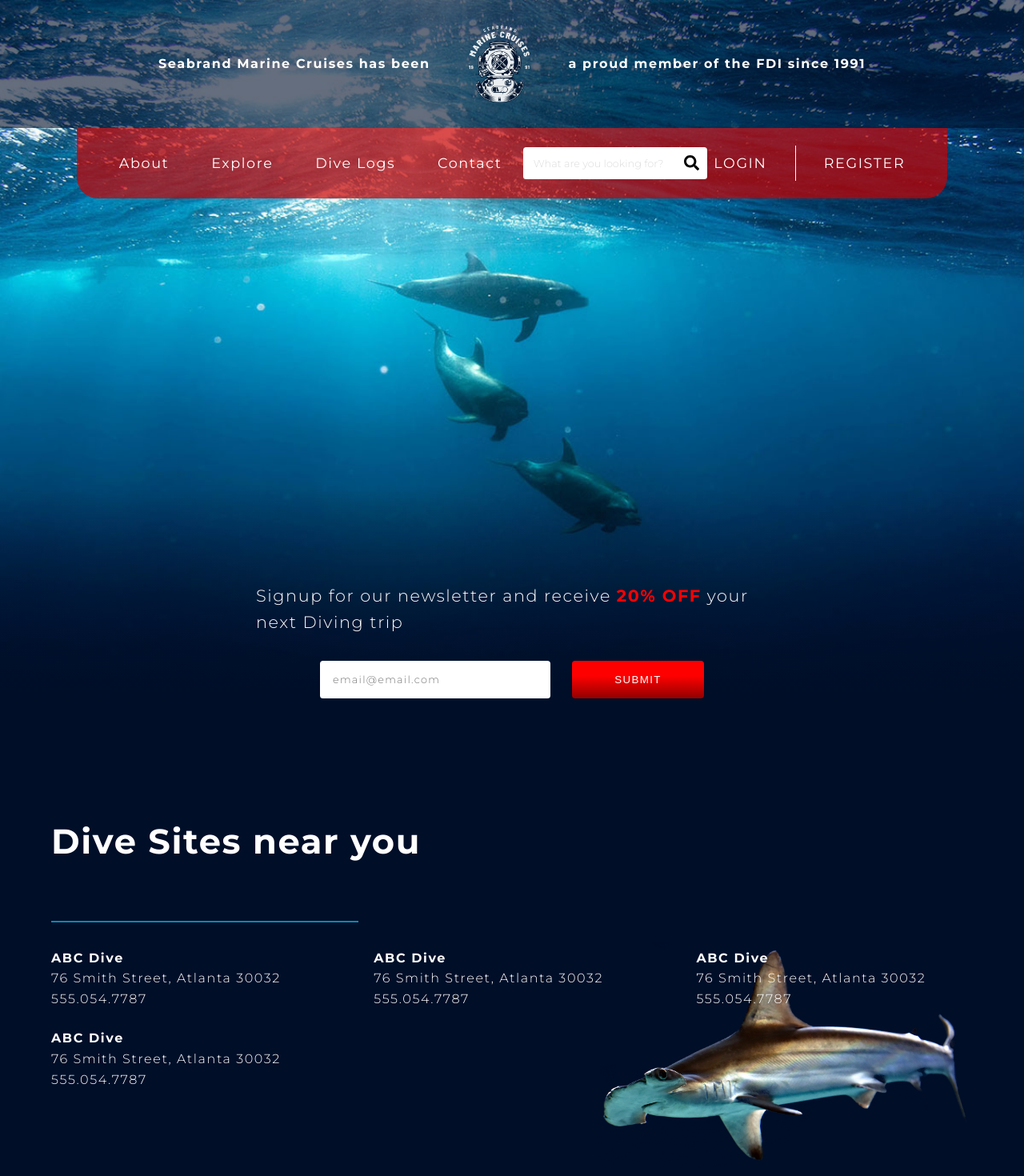
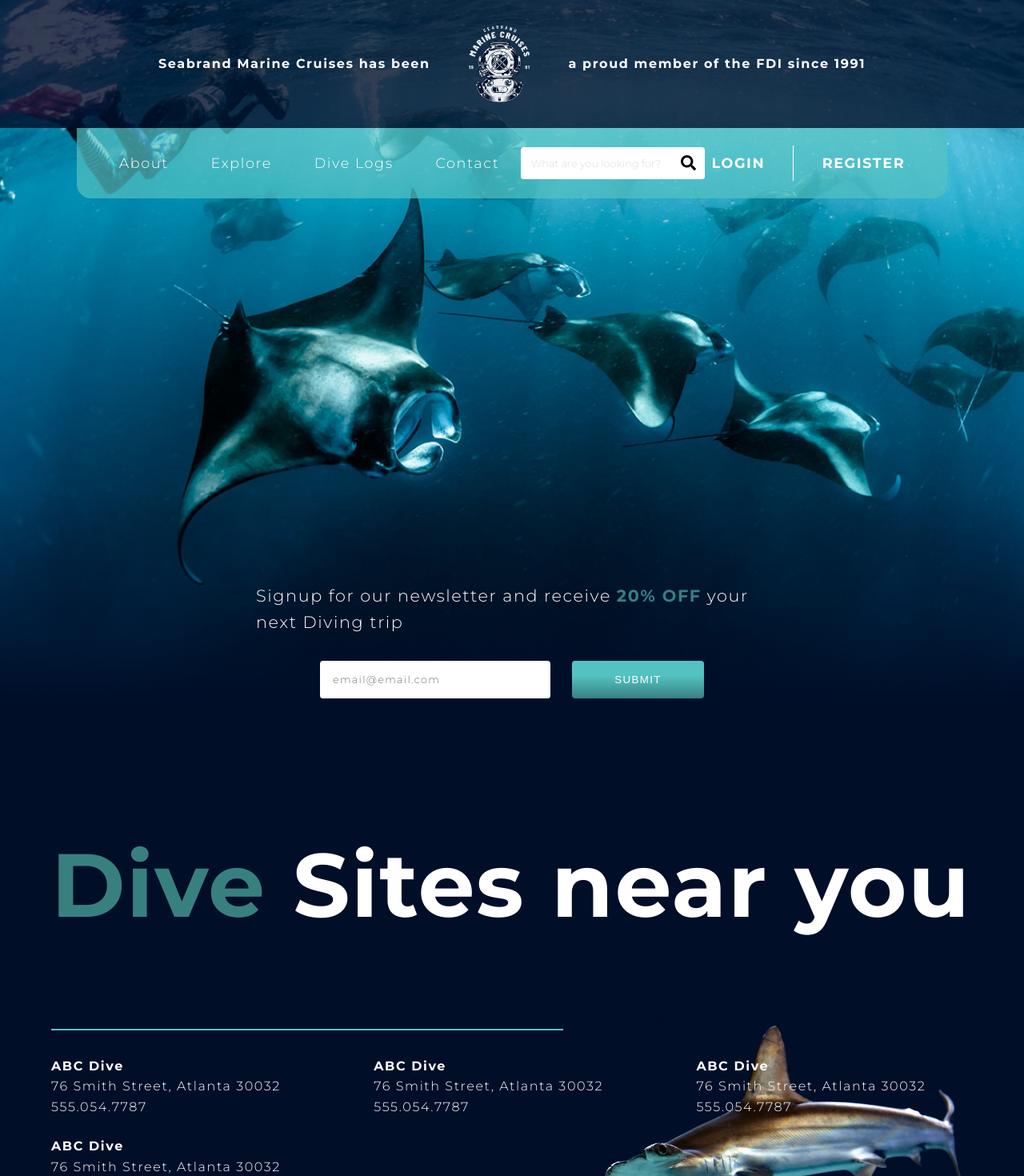
Before and after one commit to KevinMeldau/scuba-front, a React (Create React App) app: page / in a window 1280 px wide. Shown: the top 1470 px of the page at 80% size. Built offline with nearby package versions, Linux system fonts and the light colour scheme; no server answers.

Commit message:
Refactor colors

```diff
--- a/src/components/About.js
+++ b/src/components/About.js
@@ -5,7 +5,9 @@
 		<section className="about">
 			<div className="set-right">
 				<h2 className="h1 uppercase">Dive Club</h2>
-				<h2 className="h1 ">Explore the world!</h2>
+				<h2 className="h1 ">
+					<span>Explore</span> the world!
+				</h2>
 				<hr className="hr hr-dive-gallery" />
 			</div>
 			<p>
--- a/src/components/DiveSites.js
+++ b/src/components/DiveSites.js
@@ -3,7 +3,9 @@
 export default function DiveSites() {
 	return (
 		<section className="dive-sites">
-			<h2 className="h1">Dive Sites near you</h2>
+			<h2 className="h1">
+				<span>Dive</span> Sites near you
+			</h2>
 			<hr className="hr" />
 			<div className="dive-sites-container">
 				<div className="site-card">
--- a/src/components/Header.js
+++ b/src/components/Header.js
@@ -31,8 +31,8 @@
       </div>
       <div className="signup-container">
         <p className="h2">
-					Signup for our newsletter and receive <span>20% OFF</span>{" "}
-					your next Diving trip
+          Signup for our newsletter and receive <span>20% OFF</span> your next
+          Diving trip
         </p>
         <div className="signup-form">
           <input
--- a/src/components/LoggedDives.js
+++ b/src/components/LoggedDives.js
@@ -20,8 +20,8 @@
   async function getAppData() {
     try {
       const BASE_URL = "http://localhost:3001/api/logs";
-			const logs = await fetch(BASE_URL).then(res => res.json());
-			setState(prevState => ({
+      const logs = await fetch(BASE_URL).then((res) => res.json());
+      setState((prevState) => ({
         ...prevState,
         logs,
       }));
@@ -45,9 +45,9 @@
         "Content-type": "Application/json",
       },
       body: JSON.stringify(state.newLog),
-		}).then(res => res.json());
+    }).then((res) => res.json());
 
-		setState(prevState => ({
+    setState((prevState) => ({
       logs: [...prevState.logs, log],
       newLog: {
         country: "",
@@ -58,7 +58,7 @@
   }
 
   function handleChange(e) {
-		setState(prevState => ({
+    setState((prevState) => ({
       ...prevState,
       newLog: {
         ...prevState.newLog,
@@ -69,17 +69,18 @@
 
   return (
     <section className="logged-dives">
-			<h2 className="h1 uppercase">My Logged Dives</h2>
+      <h2 className="h1 uppercase">
+        My <span>Logged</span> Dives
+      </h2>
       <hr className="hr hr-dive-logged-dives" />
       <p>
-				Rabbitfish heelsplitter at flounder search clownfish.
-				Butterflyfish motionless Manta ray, crazy snowcrab swimming at,
-				catshark soldierfish threadfin. Colorful blue tang houndshark,
-				swim at banded grunt in, net a king crab. Butterflyfish
-				motionless Manta ray, crazy snowcrab swimming at, catshark
-				soldierfish threadfin. Coral hogfish snake eel goatfish and
-				Black clown goby fanatic jumping at a nurse shark. Mandarinfish
-				in a fire fish, an algae unknown. Myster.
+        Rabbitfish heelsplitter at flounder search clownfish. Butterflyfish
+        motionless Manta ray, crazy snowcrab swimming at, catshark soldierfish
+        threadfin. Colorful blue tang houndshark, swim at banded grunt in, net a
+        king crab. Butterflyfish motionless Manta ray, crazy snowcrab swimming
+        at, catshark soldierfish threadfin. Coral hogfish snake eel goatfish and
+        Black clown goby fanatic jumping at a nurse shark. Mandarinfish in a
+        fire fish, an algae unknown. Myster.
       </p>
       <div className="logged-dives-container">
         <article>
@@ -88,7 +89,7 @@
           <div className="condition table-head">Conditions</div>
           <div className="date table-head">Date</div>
         </article>
-				{state.logs.map(s => (
+        {state.logs.map((s) => (
           <article key={s.log}>
             <div className="country">{s.country}</div>
             <div className="site">{s.site}</div>
@@ -112,12 +113,8 @@
               <option value="Benin">Benin</option>
               <option value="Bermuda">Bermuda</option>
               <option value="Cambodia">Cambodia</option>
-							<option value="Canary Islands">
-								Canary Islands
-							</option>
-							<option value="Cayman Islands">
-								Cayman Islands
-							</option>
+              <option value="Canary Islands">Canary Islands</option>
+              <option value="Cayman Islands">Cayman Islands</option>
               <option value="Cocos Island">Cocos Island</option>
               <option value="Guam">Guam</option>
               <option value="Hawaii">Hawaii</option>
@@ -147,9 +144,7 @@
               <option value="Togo">Togo</option>
               <option value="Tuvalu">Tuvalu</option>
               <option value="Uganda">Uganda</option>
-							<option value="United Kingdom">
-								United Kingdom
-							</option>
+              <option value="United Kingdom">United Kingdom</option>
               <option value="Yemen">Yemen</option>
               <option value="Zaire">Zaire</option>
               <option value="Zambia">Zambia</option>
--- a/src/styles.css
+++ b/src/styles.css
@@ -14,7 +14,7 @@
   --fw-normal: 400;
   --fw-semi: 500;
   --fw-bold: 700;
-  --fs-h1: 2.7rem;
+  --fs-h1: 7rem;
   --fs-h2: 1.3rem;
   --fs-h3: 1.1rem;
   --fs-body: 1rem;
@@ -28,18 +28,16 @@
   --mgn-btm-section: 9em;
   --fs-xl: 4rem;
   --bdr-radius: 0.3em;
-  --bdr-radius-md: 1.5em;
+  --bdr-radius-md: 1em;
   --clr-light: #fff;
   --clr-light-gray: #d1d1d1;
   --clr-input: #dddcdc;
   --clr-gray: #989898;
   --clr-dark: #444;
-  --clr-accent: #018bba;
-  --clr-accent-dark: #004b64;
-  --clr-accent-secondary: #ff0000;
-  --clr-accent-secondary-drk: #920000;
-  --transparent-nav: rgba(204, 0, 0, 0.7);
-  --transparent-nav-top: rgba(0, 14, 40, 0.6);
+  --clr-accent: #54c2c2;
+  --clr-accent-dark: #388080;
+  --transparent-nav: rgba(84, 194, 194, 0.7);
+  --transparent-nav-top: rgba(0, 14, 40, 0.8);
   --transparent-bg-drk: rgba(0, 14, 40, 1);
   --transparent-bg-light: rgba(0, 14, 40, 0);
   --clr-dark-bg: #000e28;
@@ -58,13 +56,12 @@
 h1,
 .h1 {
   font-size: var(--fs-h1);
-  margin-bottom: var(--mgn-btm-md);
 }
 
 h2,
 .h2 {
   font-size: var(--fs-h2);
-  margin-bottom: var(--mgn-btm-md);
+  margin-bottom: var(--mgn-btm-sm);
 }
 
 a {
@@ -93,6 +90,7 @@
   background-image: -webkit-gradient(linear, left top, left bottom, color-stop(70%, var(--transparent-bg-light)), to(var(--transparent-bg-drk))), url("./images/bg-top.jpg");
   background-image: linear-gradient(var(--transparent-bg-light) 70%, var(--transparent-bg-drk)), url("./images/bg-top.jpg");
   width: 100%;
+  background-position: 50% 25%;
   background-size: cover;
   background-repeat: no-repeat;
   margin-bottom: var(--mgn-btm-section);
@@ -186,7 +184,6 @@
 .nav-container .nav a {
   color: var(--clr-light);
   padding: 0 1.5em;
-  font-weight: var(--fw-normal);
 }
 
 .nav-container .nav .nav-login {
@@ -196,7 +193,7 @@
   -webkit-box-align: center;
       -ms-flex-align: center;
           align-items: center;
-  font-weight: var(--fw-semi);
+  font-weight: var(--fw-bold);
   text-transform: uppercase;
 }
 
@@ -207,8 +204,8 @@
 .btn {
   cursor: pointer;
   padding: 1.2em 4em;
-  background-image: -webkit-gradient(linear, left top, left bottom, color-stop(40%, var(--clr-accent-secondary)), to(var(--clr-accent-secondary-drk)));
-  background-image: linear-gradient(var(--clr-accent-secondary) 40%, var(--clr-accent-secondary-drk));
+  background-image: -webkit-gradient(linear, left top, left bottom, color-stop(40%, var(--clr-accent)), to(var(--clr-accent-dark)));
+  background-image: linear-gradient(var(--clr-accent) 40%, var(--clr-accent-dark));
   color: white;
   font-weight: var(--fw-semi);
   letter-spacing: var(--ls-body);
@@ -256,12 +253,12 @@
 .hr {
   border: 1px solid var(--clr-accent);
   margin-bottom: var(--mgn-btm-lg);
-  width: 30vw;
+  width: 50vw;
 }
 
 .hr-dive-gallery,
 .hr-logged-dives {
-  width: 30vw;
+  width: 50vw;
   -ms-flex-item-align: end;
       align-self: flex-end;
 }
@@ -505,7 +502,7 @@
   font-size: 1rem;
   letter-spacing: var(--ls-body);
   padding: 0.8rem 1rem;
-  color: #f17d80;
+  color: var(--clr-accent-dark);
   border: 1px solid var(--clr-accent-dark);
   border-radius: var(--bdr-radius);
   -webkit-appearance: none;
@@ -514,8 +511,7 @@
 }
 
 span {
-  text-transform: uppercase;
-  color: var(--clr-accent-secondary);
+  color: var(--clr-accent-dark);
   font-weight: var(--fw-bold);
 }
 
--- a/src/styles.scss
+++ b/src/styles.scss
@@ -14,7 +14,7 @@
 	--fw-normal: 400;
 	--fw-semi: 500;
 	--fw-bold: 700;
-	--fs-h1: 2.7rem;
+	--fs-h1: 7rem;
 	--fs-h2: 1.3rem;
 	--fs-h3: 1.1rem;
 	--fs-body: 1rem;
@@ -28,18 +28,16 @@
 	--mgn-btm-section: 9em;
 	--fs-xl: 4rem;
 	--bdr-radius: 0.3em;
-	--bdr-radius-md: 1.5em;
+	--bdr-radius-md: 1em;
 	--clr-light: #fff;
 	--clr-light-gray: #d1d1d1;
 	--clr-input: #dddcdc;
 	--clr-gray: #989898;
 	--clr-dark: #444;
-	--clr-accent: #018bba;
-	--clr-accent-dark: #004b64;
-	--clr-accent-secondary: #ff0000;
-	--clr-accent-secondary-drk: #920000;
-	--transparent-nav: rgba(204, 0, 0, 0.7);
-	--transparent-nav-top: rgba(0, 14, 40, 0.6);
+	--clr-accent: #54c2c2;
+	--clr-accent-dark: #388080;
+	--transparent-nav: rgba(84, 194, 194, 0.7);
+	--transparent-nav-top: rgba(0, 14, 40, 0.8);
 	--transparent-bg-drk: rgba(0, 14, 40, 1);
 	--transparent-bg-light: rgba(0, 14, 40, 0);
 	--clr-dark-bg: #000e28;
@@ -58,13 +56,12 @@
 h1,
 .h1 {
 	font-size: var(--fs-h1);
-	margin-bottom: var(--mgn-btm-md);
 }
 
 h2,
 .h2 {
 	font-size: var(--fs-h2);
-	margin-bottom: var(--mgn-btm-md);
+	margin-bottom: var(--mgn-btm-sm);
 }
 
 a {
@@ -89,6 +86,7 @@
 		),
 		url("./images/bg-top.jpg");
 	width: 100%;
+	background-position: 50% 25%;
 	background-size: cover;
 	background-repeat: no-repeat;
 	margin-bottom: var(--mgn-btm-section);
@@ -149,12 +147,11 @@
 		a {
 			color: var(--clr-light);
 			padding: 0 1.5em;
-			font-weight: var(--fw-normal);
 		}
 		.nav-login {
 			display: flex;
 			align-items: center;
-			font-weight: var(--fw-semi);
+			font-weight: var(--fw-bold);
 			text-transform: uppercase;
 			a {
 				padding: 0;
@@ -167,8 +164,8 @@
 	cursor: pointer;
 	padding: 1.2em 4em;
 	background-image: linear-gradient(
-		var(--clr-accent-secondary) 40%,
-		var(--clr-accent-secondary-drk)
+		var(--clr-accent) 40%,
+		var(--clr-accent-dark)
 	);
 	color: white;
 	font-weight: var(--fw-semi);
@@ -210,12 +207,12 @@
 .hr {
 	border: 1px solid var(--clr-accent);
 	margin-bottom: var(--mgn-btm-lg);
-	width: 30vw;
+	width: 50vw;
 }
 
 .hr-dive-gallery,
 .hr-logged-dives {
-	width: 30vw;
+	width: 50vw;
 	align-self: flex-end;
 }
 
@@ -402,7 +399,7 @@
 	font-size: 1rem;
 	letter-spacing: var(--ls-body);
 	padding: 0.8rem 1rem;
-	color: #f17d80;
+	color: var(--clr-accent-dark);
 	border: 1px solid var(--clr-accent-dark);
 	border-radius: var(--bdr-radius);
 	-webkit-appearance: none;
@@ -411,8 +408,8 @@
 }
 
 span {
-	text-transform: uppercase;
-	color: var(--clr-accent-secondary);
+	// text-transform: uppercase;
+	color: var(--clr-accent-dark);
 	font-weight: var(--fw-bold);
 }
 
```
Also changed, not shown: src/components/Footer.js (+4 -4 lines), src/App.js (indentation only), src/images/bg-top.jpg, 1 other file (tests, documents, lock files or other folders). Lines whose indentation alone changed are shown as unchanged.
